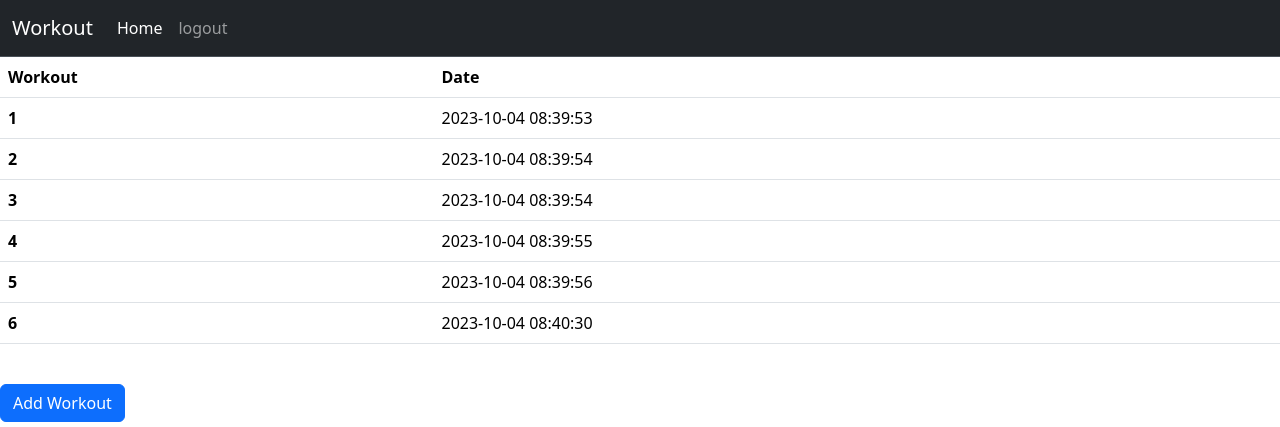
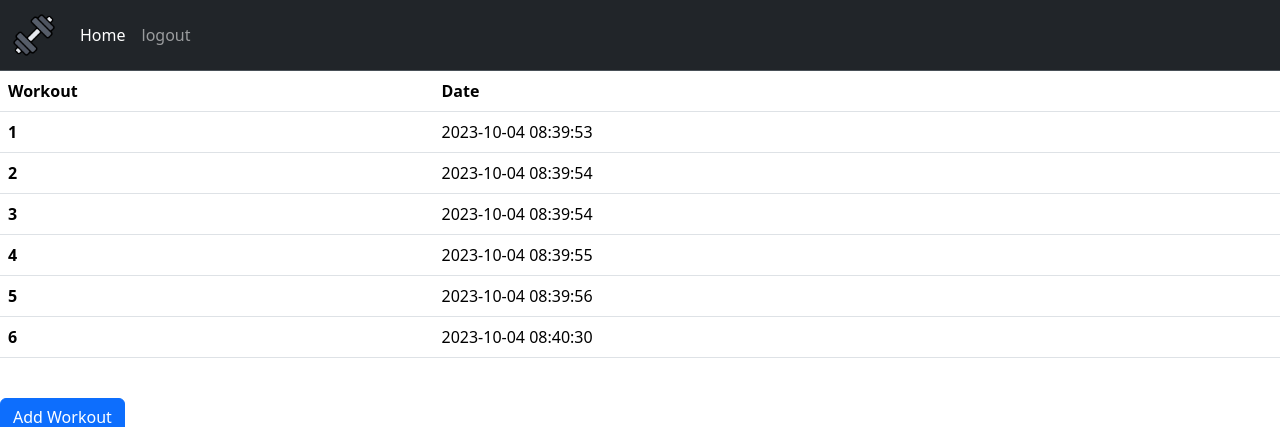
Before and after one commit to Azfar-Sphere/Workout-Log, a Flask app: page / in a window 1280 px wide. Shown: the top 427 px of the page. Run offline with Flask 3, Linux system fonts and the light colour scheme; a user stored in the database is signed in; data comes from the database, SQL or seed files in the repository.

Commit message:
Added navbar Icon

```diff
--- a/webapp/templates/layout.html
+++ b/webapp/templates/layout.html
@@ -21,7 +21,9 @@
       data-bs-theme="dark"
     >
       <div class="container-fluid">
-        <a class="navbar-brand" href="/">Workout</a>
+        <a class="navbar-brand" href="/">
+          <img src="{{ url_for('pwa.icon') }}" wdith="50" height="44" alt="Workout Icon">
+        </a>
         <button
           class="navbar-toggler"
           type="button"
```
Also changed, not shown: webapp/tables.py (line endings or trailing spaces).
